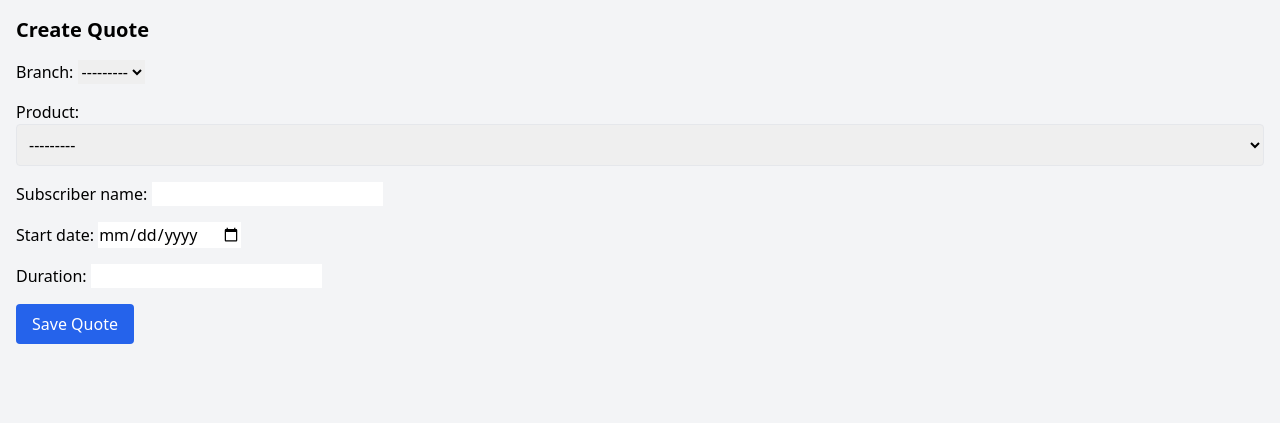
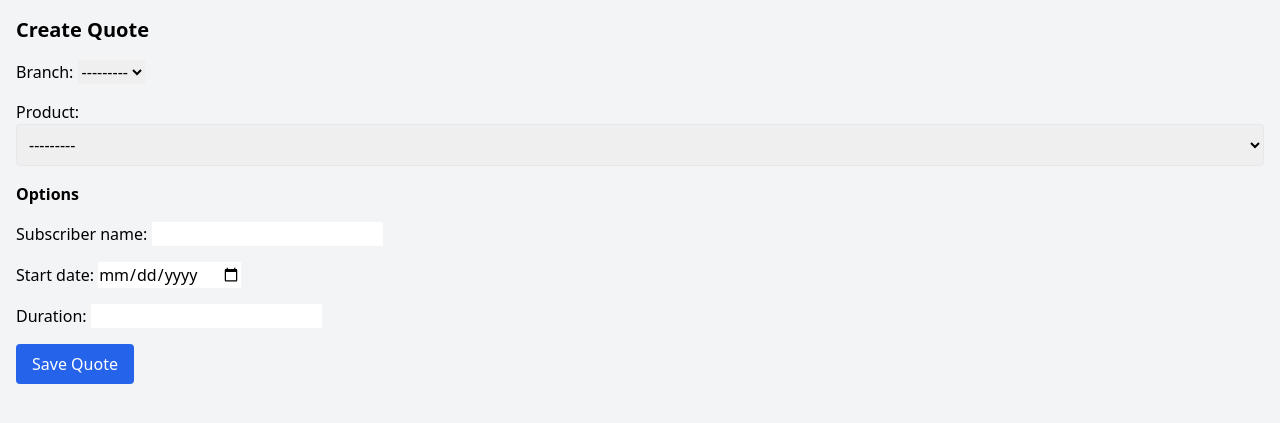
Before and after one commit to saadlywilde/B2B2C-Experimentation, a Django app: page / in a window 1280 px wide. Shown: the top 423 px of the page. Run offline with Django 5.2, Linux system fonts and the light colour scheme; data that the repository does not hold is empty; some libraries are stand-ins or nearby versions.

Commit message:
Add quote options and unique number

```diff
--- a/b2b2c/b2b2c/urls.py
+++ b/b2b2c/b2b2c/urls.py
@@ -24,6 +24,7 @@ urlpatterns = [
     path("admin/", admin.site.urls),
     path("", quote_views.new_quote, name="new_quote"),
     path("load-products/", quote_views.load_products, name="load_products"),
+    path("load-options/", quote_views.load_options, name="load_options"),
     path("quote-price/", quote_views.quote_price, name="quote_price"),
     path("quote/<int:quote_id>/", quote_views.quote_detail, name="quote_detail"),
 ]
--- a/b2b2c/quotes/forms.py
+++ b/b2b2c/quotes/forms.py
@@ -1,14 +1,26 @@
 from django import forms
 
-from .models import Branch, Product, Quote
+from .models import Branch, Product, Quote, Option
 
 
 class QuoteForm(forms.ModelForm):
     branch = forms.ModelChoiceField(queryset=Branch.objects.all(), required=True)
+    options = forms.ModelMultipleChoiceField(
+        queryset=Option.objects.none(),
+        widget=forms.CheckboxSelectMultiple,
+        required=False,
+    )
 
     class Meta:
         model = Quote
-        fields = ["branch", "product", "subscriber_name", "start_date", "duration"]
+        fields = [
+            "branch",
+            "product",
+            "subscriber_name",
+            "start_date",
+            "duration",
+            "options",
+        ]
         widgets = {
             "start_date": forms.DateInput(attrs={"type": "date"}),
         }
@@ -24,3 +36,12 @@ class QuoteForm(forms.ModelForm):
                 pass
         elif self.instance.pk:
             self.fields["product"].queryset = Product.objects.filter(branch=self.instance.product.branch)
+
+        if "product" in self.data:
+            try:
+                product_id = int(self.data.get("product"))
+                self.fields["options"].queryset = Option.objects.filter(product_id=product_id)
+            except (ValueError, TypeError):
+                pass
+        elif self.instance.pk:
+            self.fields["options"].queryset = Option.objects.filter(product=self.instance.product)
--- a/b2b2c/quotes/models.py
+++ b/b2b2c/quotes/models.py
@@ -1,4 +1,10 @@
+from uuid import uuid4
+
 from django.db import models
+
+
+def generate_quote_number() -> str:
+    return uuid4().hex[:10].upper()
 
 
 class Branch(models.Model):
@@ -17,13 +23,36 @@ class Product(models.Model):
         return self.name
 
 
+class Option(models.Model):
+    """Optional guarantee or add-on that impacts the quote price."""
+
+    product = models.ForeignKey(Product, on_delete=models.CASCADE, related_name="options")
+    name = models.CharField(max_length=100)
+    price = models.DecimalField(max_digits=8, decimal_places=2)
+
+    def __str__(self) -> str:
+        return self.name
+
+
 class Quote(models.Model):
     product = models.ForeignKey(Product, on_delete=models.CASCADE)
+    quote_number = models.CharField(
+        max_length=20,
+        unique=True,
+        editable=False,
+        default=generate_quote_number,
+    )
     subscriber_name = models.CharField(max_length=200)
     start_date = models.DateField()
     duration = models.PositiveIntegerField(help_text="Duration in days")
     price = models.DecimalField(max_digits=10, decimal_places=2)
     created_at = models.DateTimeField(auto_now_add=True)
+    options = models.ManyToManyField(Option, blank=True)
+
+    def save(self, *args, **kwargs):
+        if not self.quote_number:
+            self.quote_number = generate_quote_number()
+        super().save(*args, **kwargs)
 
     def __str__(self) -> str:
-        return f"{self.product.name} - {self.subscriber_name}"
+        return f"{self.quote_number}"
--- a/b2b2c/quotes/views.py
+++ b/b2b2c/quotes/views.py
@@ -2,15 +2,17 @@ from django.shortcuts import redirect, render
 from django.views.decorators.http import require_POST
 
 from .forms import QuoteForm
-from .models import Branch, Product, Quote
+from .models import Branch, Product, Quote, Option
 
 
 def new_quote(request):
     form = QuoteForm(request.POST or None)
     if request.method == "POST" and form.is_valid():
         quote = form.save(commit=False)
-        quote.price = calculate_quote_price(quote.product, quote.duration)
+        options = form.cleaned_data.get("options")
+        quote.price = calculate_quote_price(quote.product, quote.duration, options)
         quote.save()
+        form.save_m2m()
         return redirect("quote_detail", quote_id=quote.pk)
 
     return render(request, "quotes/new_quote.html", {"form": form})
@@ -22,14 +24,22 @@ def load_products(request):
     return render(request, "quotes/product_options.html", {"products": products})
 
 
+def load_options(request):
+    product_id = request.GET.get("product")
+    options = Option.objects.filter(product_id=product_id)
+    return render(request, "quotes/option_checkboxes.html", {"options": options})
+
+
 def quote_price(request):
     product_id = request.GET.get("product")
     duration = int(request.GET.get("duration", 0))
+    option_ids = request.GET.getlist("options")
     price = ""
     if product_id and duration:
         try:
             product = Product.objects.get(pk=product_id)
-            price = calculate_quote_price(product, duration)
+            options = Option.objects.filter(id__in=option_ids)
+            price = calculate_quote_price(product, duration, options)
         except Product.DoesNotExist:
             price = ""
     return render(request, "quotes/price.html", {"price": price})
@@ -40,5 +50,9 @@ def quote_detail(request, quote_id):
     return render(request, "quotes/quote_detail.html", {"quote": quote})
 
 
-def calculate_quote_price(product: Product, duration: int) -> float:
-    return float(product.base_price) * duration
+def calculate_quote_price(product: Product, duration: int, options=None) -> float:
+    base = float(product.base_price) * duration
+    extras = 0.0
+    if options:
+        extras = sum(float(opt.price) for opt in options)
+    return base + extras
--- a/b2b2c/templates/quotes/new_quote.html
+++ b/b2b2c/templates/quotes/new_quote.html
@@ -15,6 +15,10 @@
         <select name="product" id="id_product" class="border p-2 rounded w-full">
             <option value="">---------</option>
         </select>
+    </div>
+    <div class="mb-4" hx-get="{% url 'load_options' %}" hx-target="#options-container" hx-include="[name='product']" hx-trigger="change from:#id_product">
+        <label class="font-semibold">Options</label>
+        <div id="options-container"></div>
     </div>
     <div class="mb-4">
         {{ form.subscriber_name.label_tag }}
```
Also changed, not shown: b2b2c/quotes/tests.py (+8 -4 lines), b2b2c/templates/quotes/option_checkboxes.html (added, +7 -0 lines), b2b2c/templates/quotes/quote_detail.html (+11 -1 lines), README.md, b2b2c/quotes/migrations/0002_quote_quote_number_option_quote_options.py (added).
